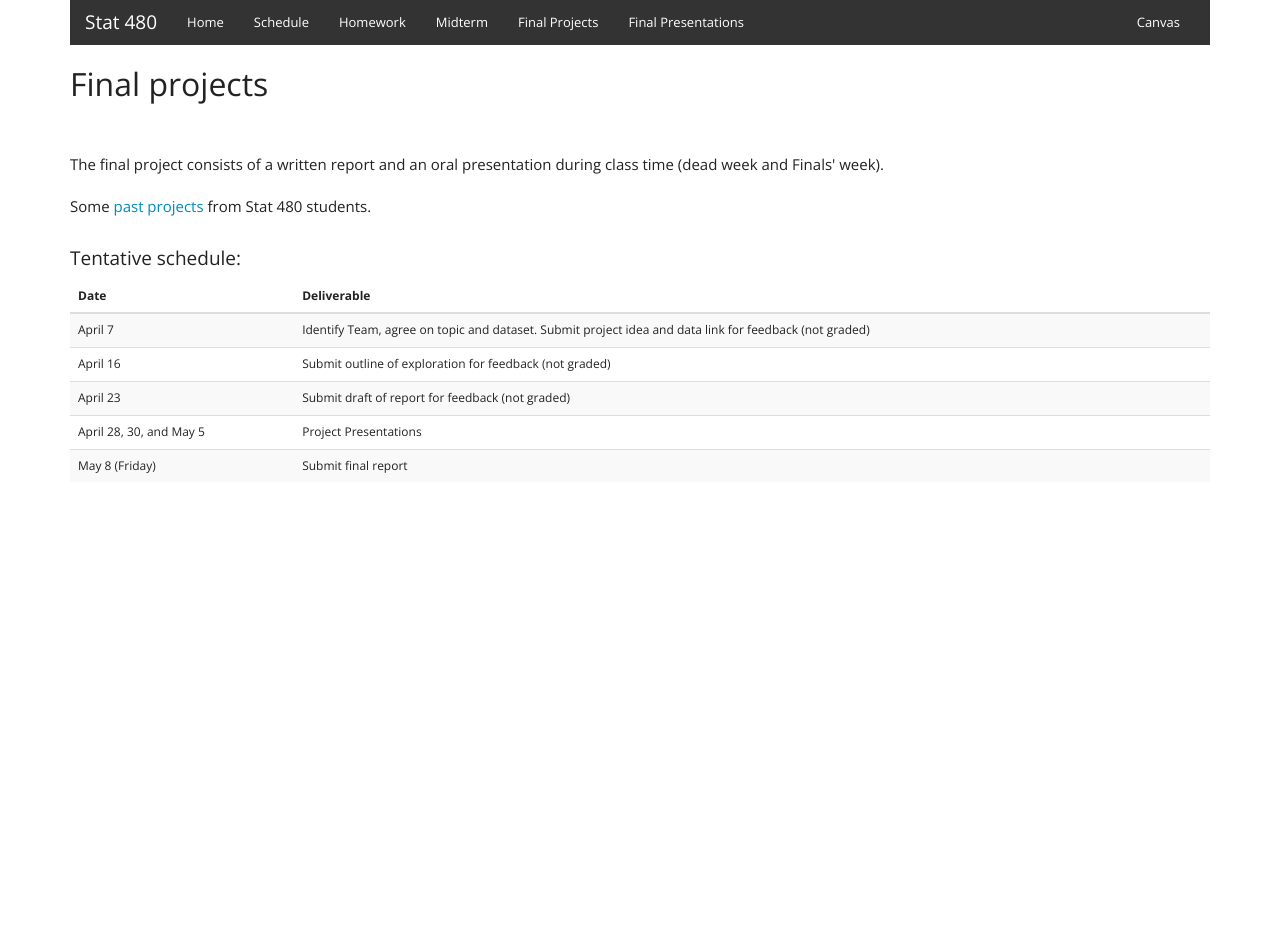
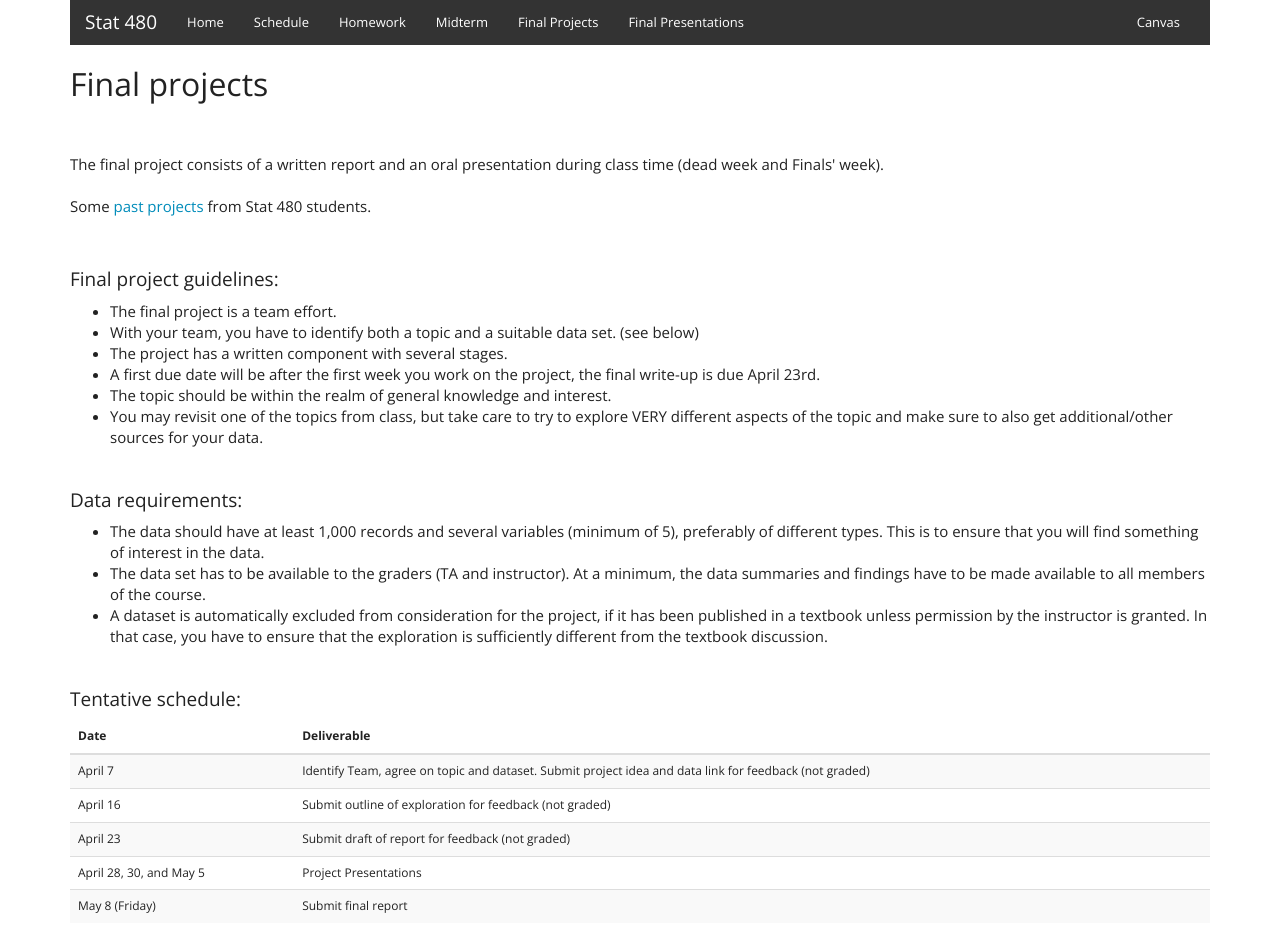
Before and after one commit to Stat480-at-ISU/Stat480-at-ISU.github.io, a Jekyll site: the page built from projects.html, in a window 1280 px wide. Built offline with Jekyll 4.4.1, drawn with Linux system fonts in a browser that asks for light colours; before the commit the page ends 900 px from its top, so only the background shows below that.

Commit message:
update project info

```diff
--- a/projects.html
+++ b/projects.html
@@ -5,20 +5,37 @@ root: ""
 
 <!-- Main component for a primary marketing message or call to action -->
 
-<h2>Final  projects</h2>
+<h2>Final  projects</h2><br/><br/>
 
-<br/><br/>
 <p>
 The final project consists of a written report and an oral presentation during class time (dead week and Finals' week). </br></br>
 Some <a href="http://www.public.iastate.edu/~hofmann/stat480/presentations/presentation-schedule.html">past projects</a> from  Stat 480 students.
-</br></br>
+</br></br></br>
 </p>
 
+<h4>Final project guidelines:</h4>
+<ul>
+  <li>The final project is a team effort.</li>
+  <li>With your team, you have to identify both a topic and a suitable data set. (see below)</li>
+  <li>The project has a written component with several stages.</li>
+  <li>A first due date will be after the first week you work on the project, the final write-up is due April 23rd.</li>
+  <li>The topic should be within the realm of general knowledge and interest.</li>
+  <li>You may revisit one of the topics from class, but take care to try to explore VERY different aspects of the topic and make sure to also get additional/other sources for your data.</li>
+</ul>
+<p>
+<br/>
+
+<h4>Data requirements:</h4>
+<ul>
+  <li>The data should have at least 1,000 records and several variables (minimum of 5), preferably of different types. This is to ensure that you will find something of interest in the data.</li>
+  <li>The data set has to be available to the graders (TA and instructor). At a minimum, the data summaries and findings have to be made available to all members of the course.</li>
+  <li>A dataset is automatically excluded from consideration for the project, if it has been published in a textbook unless permission by the instructor is granted. In that case, you have to ensure that the exploration is sufficiently different from the textbook discussion.</li>
+</ul>
+<p>
+<br/>
 
 
 <h4>Tentative schedule:</h4>
-
-
 
   <table class="table table-striped table-hover">
     <thead>
```
Also changed, not shown: 1 other file.
